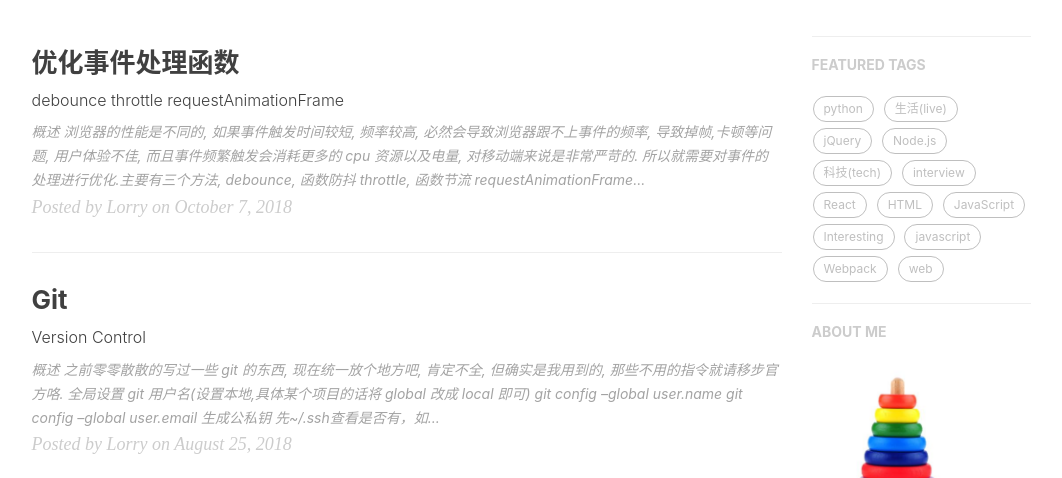
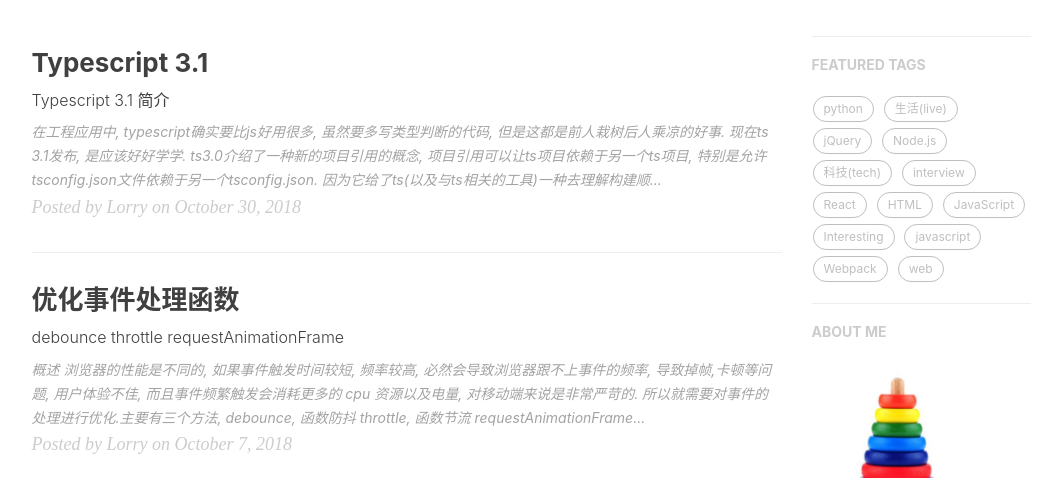
Before and after one commit to JiangLiruii/jiangliruii.github.io, a Jekyll site: the page built from index.html, in a window 1280 px wide and 900 px high, cut to the strip 422-900 px from the top of the window. Shown: the whole strip, without its empty margins (136-1198 px from the left). Built offline with Jekyll 4.4.1, drawn with Linux system fonts in a browser that asks for light colours; the list of posts is cut into pages by our own code; comment, search, counter and statistics services are not loaded; some of the changed text lies outside the part shown.

Commit message:
publish ts3

````diff
--- a/_posts/2018-1030-typescript3.md
+++ b/_posts/2018-10-30-typescript3.md
@@ -1,11 +1,11 @@
 ---
 layout:       post
-title:        "typescript 3.1"
-subtitle:     "typescript 3.1 简介"
+title:        "Typescript 3.1"
+subtitle:     "Typescript 3.1 简介"
 date:         2018-10-30 12:00:00
 author:       "Lorry"
 header-mask:  0.3
-header-img:   '/img/performanceEvent.jpg'
+header-img:   '/img/ts.jpg'
 catalog:      true
 multilingual: false
 tags:
@@ -282,3 +282,41 @@ class C1 {
     c: any;
 }
 ```
+# 支持 在 JSX 中的`defaultProps`
+## ts3.0 新增支持一个别名为 JSX 命名空间的新类型--`LibraryManagedAttributes`.它定义了组件在使用 JSX 表达式瞄准前的 Props 类型的传递, 因此可以自定义:
+- 提供的 props 如何产生冲突,并且推测正在被处理的 props
+- 接口是如何被遍历
+- 选项是如何被处理
+- 从不同地方来的接口如何被结合在一起
+```ts
+export interface Props {
+    name: string;
+}
+
+export class Greet extends React.Component<Props> {
+    render() {
+        const { name } = this.props;
+        return <div> Hello ${name.toUpperCase()}!</div>;
+    }
+    static defaultProps = {name: 'world'}
+}
+```
+## 注意
+### 显式的 `defaultProps` 类型
+#### 被默认的属性可以从defaultProps 属性类型中音效, 如果一个显式类型被添加上, 比如
+`static defaultProps: Partial<Props>`, 编译器将不会知道哪些属性有默认值(因为 defaultProps 包含所有的 Props 属性)
+#### 使用 `static defaultProps: Pick<Props, "name">`作为显式声明, 或者类似于上述例子中一样不添加任何类型声明.
+#### 对纯函数组件(stateless function component: SFC)
+```ts
+function Greet({name = "world"}:Props) {
+    return <div>Hello ${name.toUpperCase()}!</div>
+}
+```
+# `/// <reference lib="..."/>` 引用命令
+### ts 添加了新的三斜杆引用命令, 可以允许文件被显式的引入到已存在的内置库文件中
+### 内置库(lib)文件在 tsconfig.json 中同样可以简短通过 lib 引用.`lib="es2015"` 而不是`lib="lib.es2015.d.ts"`
+## 还可以引入某个类, 比如
+```ts
+/// <reference lib="es2017.string"/>
+"foo".padStart(5, '0'); //"00foo"
+```
````
Also changed, not shown: img/ts.jpg (added).
